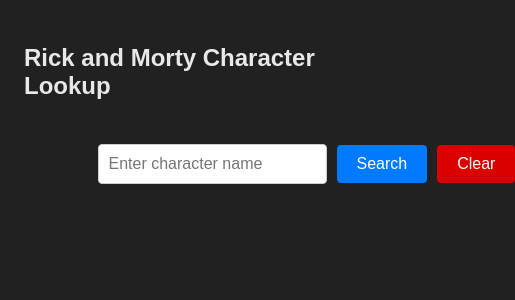
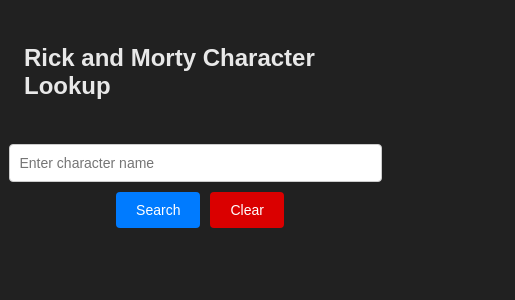
Before and after one commit to mackjann/vue-spa, a Vue app: page / in a window 390 px wide. Shown: the top 300 px of the page, 515 px wide, since content can reach past the window. Built offline with nearby package versions, Linux system fonts and the light colour scheme.

Commit message:
changes for responsiveness, added clear search button

```diff
--- a/src/components/SearchForm.vue
+++ b/src/components/SearchForm.vue
@@ -57,12 +57,15 @@
     <div class="formWrapper">
       <form @submit.prevent="searchCharacters">
         <input
+          class="searchBox"
           v-model="searchQuery"
           type="text"
           placeholder="Enter character name"
         />
-        <button type="submit">Search</button>
-        <button type="button" @click="clearResults">Clear</button>
+        <div class="buttonGroup">
+          <button type="submit">Search</button>
+          <button type="button" @click="clearResults">Clear</button>
+        </div>
       </form>
       <div v-if="errorMessage">
         <p class="errorMessage">{{ errorMessage }}</p>
@@ -78,8 +81,17 @@
   align-items: center;
   height: fit-content;
 }
+
 .formWrapper {
   width: 50%;
+}
+
+.searchBox {
+  width: 100%;
+}
+
+.buttonGroup {
+  display: flex;
 }
 
 .errorMessage {
@@ -102,7 +114,6 @@
   font-size: 16px;
 }
 
-/* Input and Button Styles */
 form {
   display: flex;
   align-items: center;
@@ -146,4 +157,32 @@
 button[type="button"]:hover {
   background-color: #ac0000;
 }
+
+/* Media Queries */
+@media (max-width: 576px) {
+  form {
+    flex-direction: column;
+  }
+  .formWrapper {
+    display: flex;
+    flex-direction: column;
+    width: 90vw;
+    padding: 0 15px;
+  }
+  .searchBox {
+    width: 100%;
+    margin-bottom: 10px;
+  }
+  .buttonGroup {
+    width: 100%;
+    justify-content: center;
+  }
+  input[type="text"] {
+    font-size: 14px;
+  }
+  button[type="submit"],
+  button[type="button"] {
+    font-size: 14px;
+  }
+}
 </style>
--- a/src/components/SearchResults.vue
+++ b/src/components/SearchResults.vue
@@ -1,7 +1,7 @@
 <script>
 export default {
   props: {
-    characters: Array, // Array of characters
+    characters: Array,
   },
 };
 </script>
@@ -14,11 +14,13 @@
       class="characterCard"
     >
       <div class="contentContainer">
-        <img
-          :src="character.image"
-          :alt="character.name"
-          class="characterImage"
-        />
+        <div class="imageWrapper">
+          <img
+            :src="character.image"
+            :alt="character.name"
+            class="characterImage"
+          />
+        </div>
         <div class="characterInfo">
           <h2>{{ character.name }}</h2>
           <p>Species: {{ character.species }}</p>
@@ -30,29 +32,39 @@
 </template>
 
 <style scoped>
-/* Add your CSS styling here */
 .cardsContainer {
+  display: flex;
+  flex-wrap: wrap;
+  justify-content: center;
+  align-items: flex-start;
+}
+
+.characterCard {
   display: flex;
   flex-direction: column;
   align-items: center;
-}
-.contentContainer {
-  display: flex;
-}
-.characterCard {
-  display: flex;
-  align-items: center;
   border: 1px solid rgb(206, 206, 206);
   background-color: rgb(38, 38, 38);
-  width: 50%;
   margin: 4px;
   border-radius: 6px;
+  width: 30%;
 }
+
+.contentContainer {
+  padding: 1rem;
+}
+
+.imageWrapper {
+  display: flex;
+  justify-content: center;
+}
+
 .characterImage {
-  width: 160px;
-  height: 160px;
-  padding: 12px 12px 12px 12px;
+  max-width: 100%;
+  height: auto;
+  padding: 12px;
 }
+
 .characterInfo {
   display: flex;
   flex-direction: column;
@@ -60,4 +72,10 @@
   font-family: sans-serif;
   color: rgb(194, 194, 194);
 }
+
+@media (max-width: 576px) {
+  .characterCard {
+    width: 95%;
+  }
+}
 </style>
```
